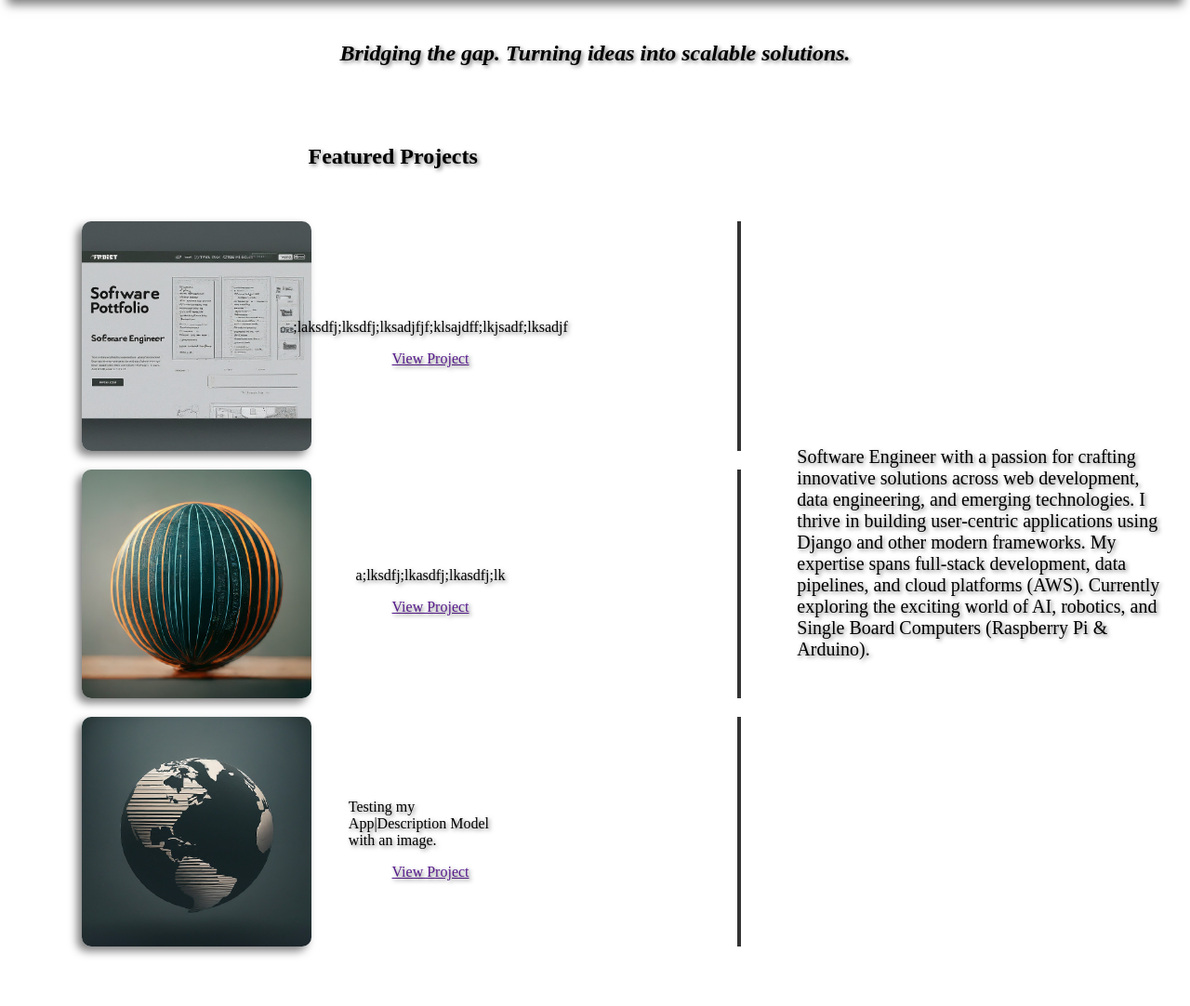
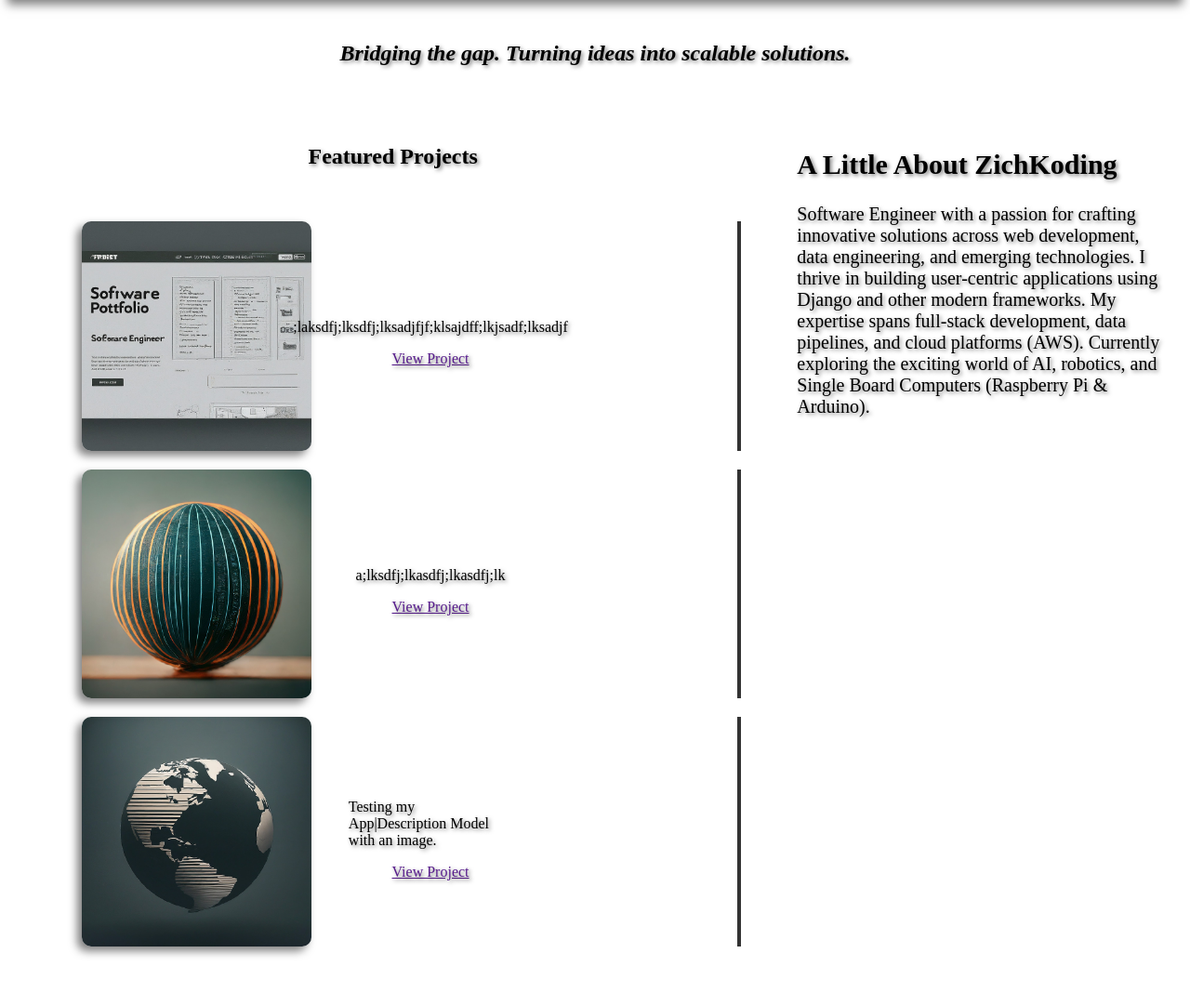
Before and after one commit to ZichKoding/Django-Portfolio, a Django app: page / in a window 1280 px wide. Shown: the part 108-1190 px from the top of the page at 93% size. Run offline with Django 5.2, Linux system fonts and the light colour scheme; data comes from the database, SQL or seed files in the repository.

Commit message:
added summary to be level with the first project on larger screensizes.

```diff
--- a/zichko_portfolio/portfolio/static/css/portfolio.css
+++ b/zichko_portfolio/portfolio/static/css/portfolio.css
@@ -19,7 +19,7 @@
 .apps-summary-container {
     display: flex;
     justify-content: center;
-    align-items: center;
+    align-items: top;
     flex-direction: row;
 }
 
@@ -59,8 +59,6 @@
 }
 
 .summary-container {
-    position:relative;
-    top: 0;
     width: 50%;
     font-size: 1.25rem;
     padding: 20px;
@@ -85,6 +83,7 @@
         justify-content: center;
         align-items: center;
         flex-direction: column;
+        margin-top: 3rem;
     }
 
     .app-details {
@@ -139,6 +138,7 @@
     /* APPS & SUMMARY START */
     .apps-container {
         top: 75%;
+        margin-top: 4.5rem;
     }
 
     .summary-container {
--- a/zichko_portfolio/portfolio/templates/portfolio/index.html
+++ b/zichko_portfolio/portfolio/templates/portfolio/index.html
@@ -28,6 +28,7 @@
         </div>
 
         <div class="summary-container">
+            <h1>A Little About ZichKoding</h1>
             <p>{{ summary }}</p>
         </div>
     </section>
```
